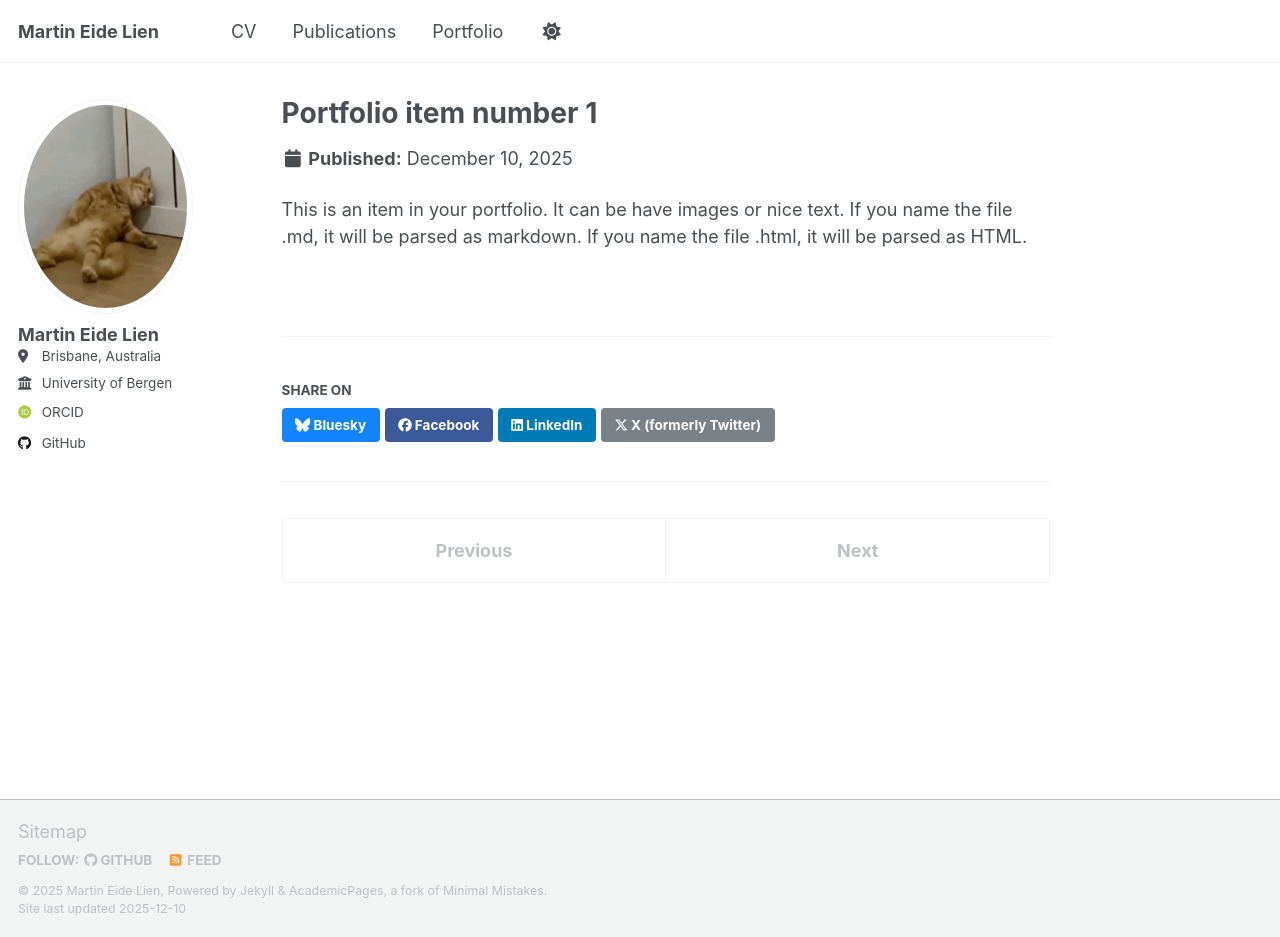
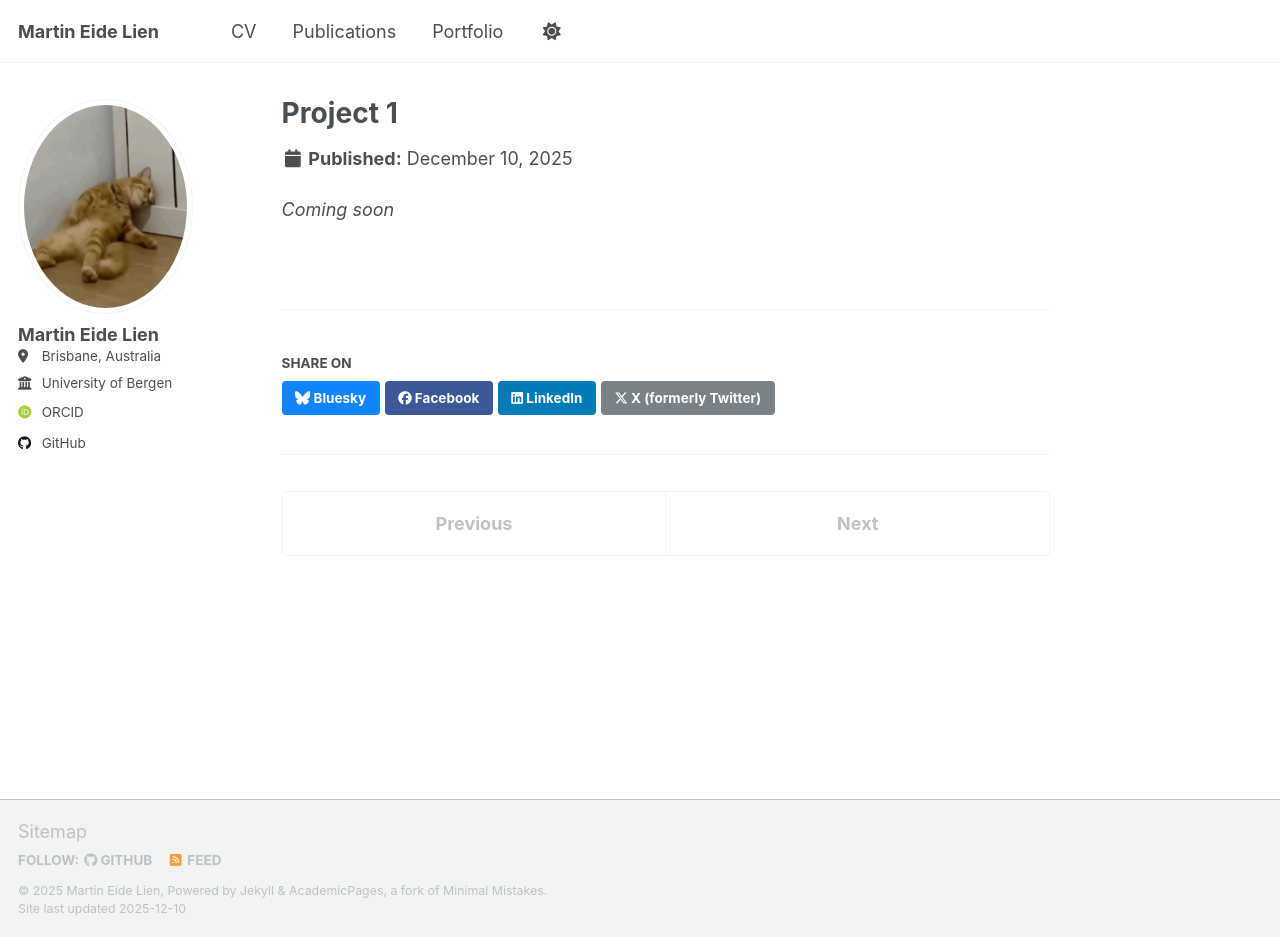
Before and after one commit to meidelien/meidelien.github.io, a Jekyll site: the page built from _portfolio/portfolio-1.md, in a window 1280 px wide and 937 px high. Built offline with Jekyll 4.4.1, drawn with Linux system fonts in a browser that asks for light colours; some web fonts are replaced; a script that is not in the unit is left out.

Commit message:
Update portfolio items with 'Coming soon' placeholders
Replaced previous titles and excerpts in portfolio-1.md and portfolio-2.html with 'Project 1'/'Project 2' and 'Coming soon' placeholders to indicate that content is forthcoming.

```diff
--- a/_portfolio/portfolio-1.md
+++ b/_portfolio/portfolio-1.md
@@ -1,7 +1,7 @@
 ---
-title: "Portfolio item number 1"
-excerpt: "Short description of portfolio item number 1<br/><img src='/images/500x300.png'>"
+title: "Project 1"
+excerpt: "<em>Coming soon</em>"
 collection: portfolio
 ---
 
-This is an item in your portfolio. It can be have images or nice text. If you name the file .md, it will be parsed as markdown. If you name the file .html, it will be parsed as HTML.
+*Coming soon*
--- a/_portfolio/portfolio-2.html
+++ b/_portfolio/portfolio-2.html
@@ -1,7 +1,7 @@
 ---
-title: "Portfolio item number 2"
-excerpt: "Short description of portfolio item number 2 <br/><img src='/images/500x300.png'>"
+title: "Project 2"
+excerpt: "<em>Coming soon</em>"
 collection: portfolio
 ---
 
-This is an item in your portfolio. It can be have images or nice text. If you name the file .md, it will be parsed as markdown. If you name the file .html, it will be parsed as HTML.
+<p><em>Coming soon</em></p>
```
